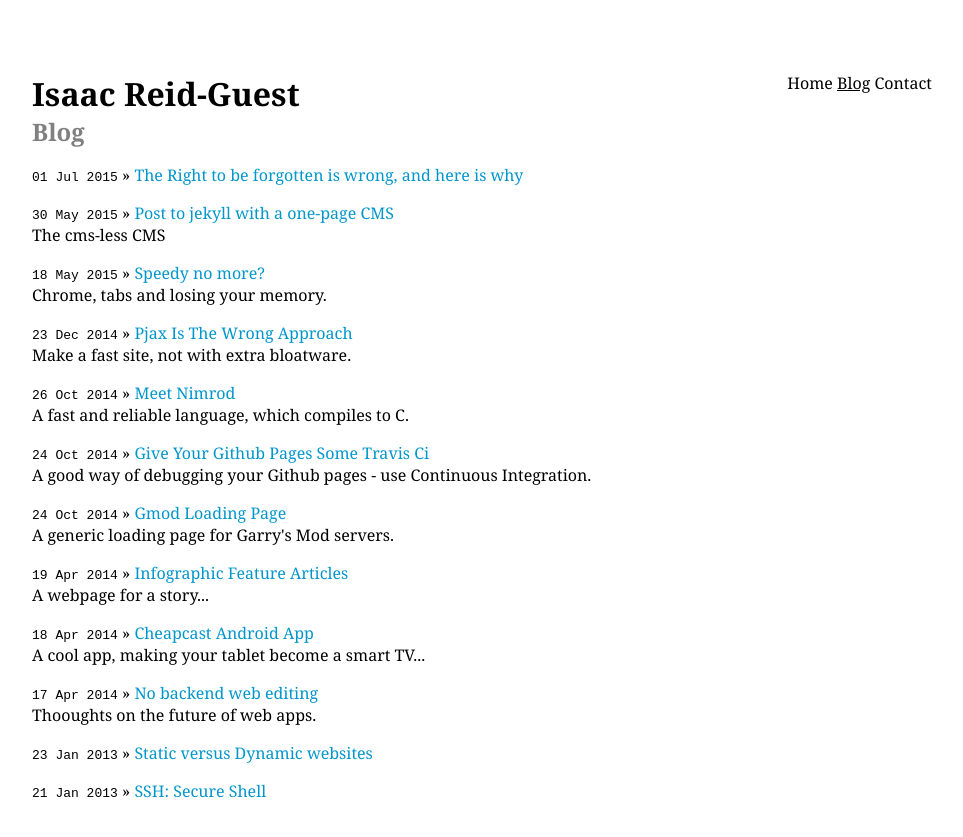
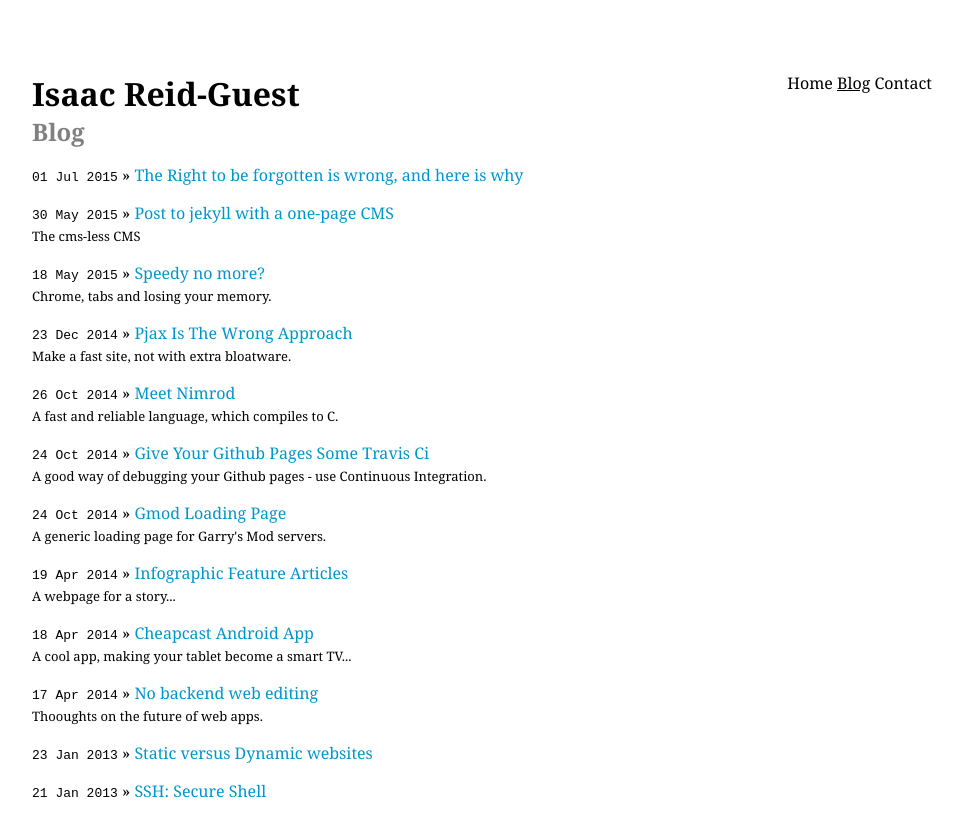
Before and after one commit to ir-g/ir-g.github.io, a Jekyll site: the page built from blog.html, in a window 1280 px wide. Shown: the top 837 px of the page, without its empty margins (158-1121 px from the left). Built offline with Jekyll 4.4.1, drawn with Linux system fonts in a browser that asks for light colours.

Commit message:
Update blog.html

```diff
--- a/blog.html
+++ b/blog.html
@@ -8,7 +8,7 @@ title: Blog
     {% for post in site.posts %}
       <p>
         <span class="font-monospace">{{ post.date | date_to_string }}</span> &raquo; <a href="{{ post.url }}">{{ post.title }}</a>
-        {% if post.description %}<br> {{ post.description}} {% endif %}
+        {% if post.description %}<br> <span class="font-small">{{ post.description}}</span>{% endif %}
       </p>
     {% endfor %}
   </div>
```
